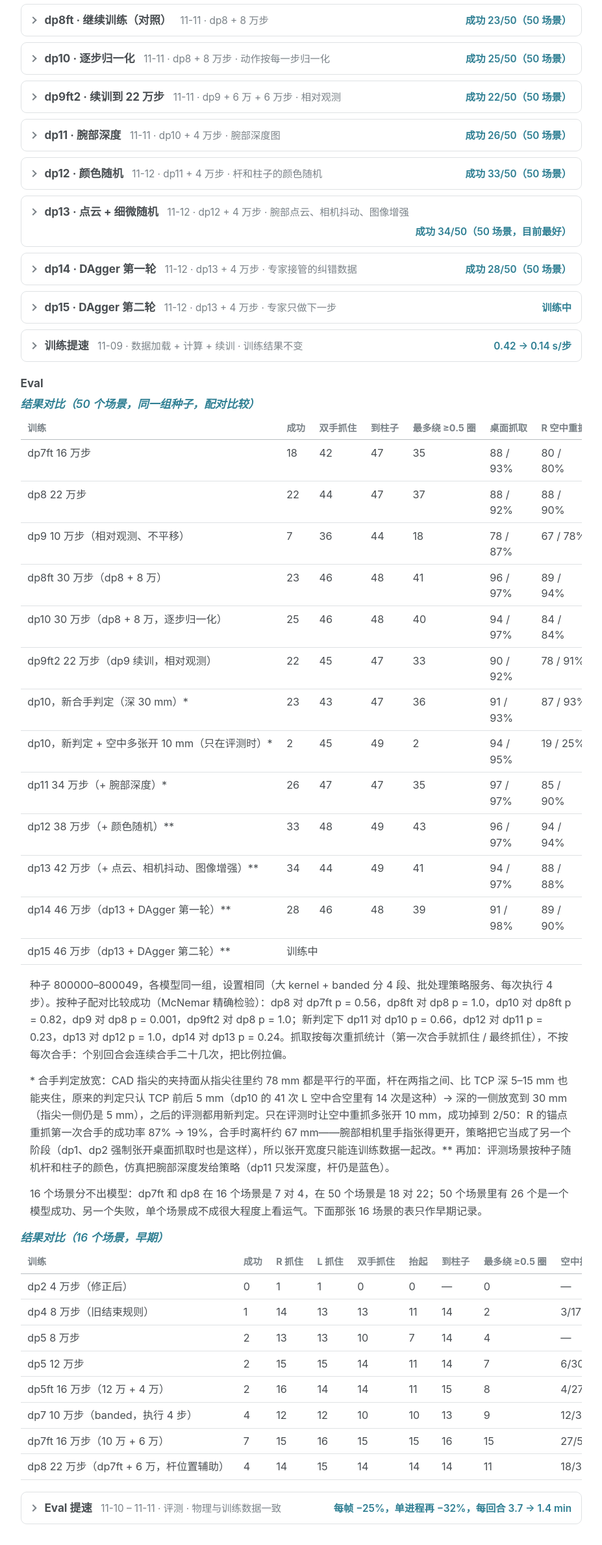
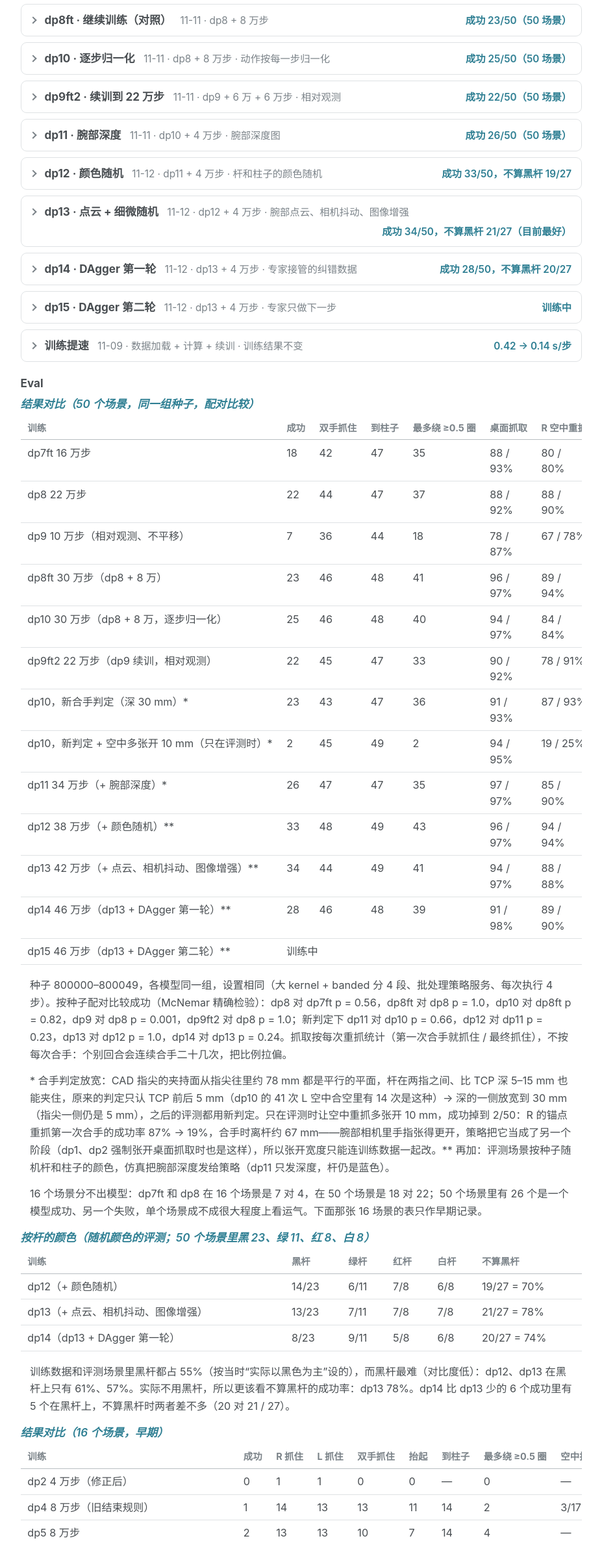
Before and after one commit to YukunEthanZhou/26CableProjectPage, a plain HTML site: page post-wrap.html in a window 1280 px wide. Shown: the part 8605-10983 px from the top of the page at 65% size, without its empty margins (304-1231 px from the left). Drawn offline with Linux system fonts and the light colour scheme.

Commit message:
Post Wrap V4-DP: success by rod colour for dp12-dp14 (black rods, 55% of the data and the scenes, are the hardest and not used on the robot: without them dp12 19/27, dp13 21/27, dp14 20/27)

```diff
--- a/post-wrap.html
+++ b/post-wrap.html
@@ -962,7 +962,7 @@
               </details>
 
               <details class="dp-run">
-                <summary><span class="dp-run__name">dp12 · 颜色随机</span><span class="dp-run__meta">11-12 · dp11 + 4 万步 · 杆和柱子的颜色随机</span><span class="dp-run__result">成功 33/50（50 场景）</span></summary>
+                <summary><span class="dp-run__name">dp12 · 颜色随机</span><span class="dp-run__meta">11-12 · dp11 + 4 万步 · 杆和柱子的颜色随机</span><span class="dp-run__result">成功 33/50，不算黑杆 19/27</span></summary>
                 <div class="page-prose__table">
                   <table>
                     <tbody>
@@ -971,15 +971,15 @@
                       <tr><th scope="row">训练量</th><td>4 万步（共 38 万步），loss 0.004</td></tr>
                       <tr><th scope="row">训练时间</th><td>1 h 21 min（11-12 00:25–01:46 UTC），0.12 s/步，1 张 H200</td></tr>
                       <tr><th scope="row">评测</th><td>50 个场景，新合手判定 + 腕部深度 + 随机颜色；62 min</td></tr>
-                      <tr><th scope="row">结果</th><td>成功 33/50 = 66%（dp11 26/50，配对检验 p = 0.23）；双手 48、到柱子 49、≥0.5 圈 43，超时 23 → 9；按每次重抓：桌面 96/97%，R 空中 94/94%，L 空中 64/81%。按颜色：黑杆 14/23、绿 6/11、红 7/8、白 6/8</td></tr>
-                      <tr><th scope="row">问题</th><td>提升主要来自 L “停在杆前面、没够到”的合空大幅减少（20 → 8 次）：颜色随机让策略没法凭外观走捷径。剩下的 L 合空多是离杆很远（跟丢了）。黑杆最差（对比度低）</td></tr>
+                      <tr><th scope="row">结果</th><td>成功 33/50 = 66%（dp11 26/50，配对检验 p = 0.23）；双手 48、到柱子 49、≥0.5 圈 43，超时 23 → 9；按每次重抓：桌面 96/97%，R 空中 94/94%，L 空中 64/81%。按颜色：黑杆 14/23、绿 6/11、红 7/8、白 6/8；不算黑杆 19/27 = 70%</td></tr>
+                      <tr><th scope="row">问题</th><td>提升主要来自 L “停在杆前面、没够到”的合空大幅减少（20 → 8 次）：颜色随机让策略没法凭外观走捷径。剩下的 L 合空多是离杆很远（跟丢了）。黑杆最差（对比度低，14/23 = 61%），而训练和评测里黑杆都占 55%（按当时“实际以黑色为主”设的）；实际不用黑杆，更该看不算黑杆的 19/27 = 70%</td></tr>
                     </tbody>
                   </table>
                 </div>
               </details>
 
               <details class="dp-run">
-                <summary><span class="dp-run__name">dp13 · 点云 + 细微随机</span><span class="dp-run__meta">11-12 · dp12 + 4 万步 · 腕部点云、相机抖动、图像增强</span><span class="dp-run__result">成功 34/50（50 场景，目前最好）</span></summary>
+                <summary><span class="dp-run__name">dp13 · 点云 + 细微随机</span><span class="dp-run__meta">11-12 · dp12 + 4 万步 · 腕部点云、相机抖动、图像增强</span><span class="dp-run__result">成功 34/50，不算黑杆 21/27（目前最好）</span></summary>
                 <div class="page-prose__table">
                   <table>
                     <tbody>
@@ -988,15 +988,15 @@
                       <tr><th scope="row">训练量</th><td>4 万步（共 42 万步），loss 0.004</td></tr>
                       <tr><th scope="row">训练时间</th><td>1 h 34 min（11-12 06:40–08:14 UTC），0.13–0.15 s/步，1 张 H200</td></tr>
                       <tr><th scope="row">评测</th><td>同 dp12；64 min</td></tr>
-                      <tr><th scope="row">结果</th><td>成功 34/50 = 68%（dp12 33/50，配对检验 p = 1.0）；双手 44、到柱子 49、≥0.5 圈 41；按每次重抓：桌面 94/97%，R 空中 88/88%，L 空中 75/85%（按每次合手 49% → 67%）。不算黑杆 21/27 = 78%，白杆 + 橙柱 5/6</td></tr>
-                      <tr><th scope="row">问题</th><td>L 空中重抓明显变好（合空 36 → 22 次，离杆很远的 17 → 8 次），但 R 空中和桌面略差；三项一起加，分不清各自的作用</td></tr>
+                      <tr><th scope="row">结果</th><td>成功 34/50 = 68%（dp12 33/50，配对检验 p = 1.0）；双手 44、到柱子 49、≥0.5 圈 41；按每次重抓：桌面 94/97%，R 空中 88/88%，L 空中 75/85%（按每次合手 49% → 67%）。按颜色：黑杆 13/23、绿 7/11、红 7/8、白 7/8；不算黑杆 21/27 = 78%，白杆 + 橙柱 5/6</td></tr>
+                      <tr><th scope="row">问题</th><td>L 空中重抓明显变好（合空 36 → 22 次，离杆很远的 17 → 8 次），但 R 空中和桌面略差；三项一起加，分不清各自的作用。黑杆仍最差（13/23 = 57%）；实际不用黑杆，看不算黑杆的 78%</td></tr>
                     </tbody>
                   </table>
                 </div>
               </details>
 
               <details class="dp-run">
-                <summary><span class="dp-run__name">dp14 · DAgger 第一轮</span><span class="dp-run__meta">11-12 · dp13 + 4 万步 · 专家接管的纠错数据</span><span class="dp-run__result">成功 28/50（50 场景）</span></summary>
+                <summary><span class="dp-run__name">dp14 · DAgger 第一轮</span><span class="dp-run__meta">11-12 · dp13 + 4 万步 · 专家接管的纠错数据</span><span class="dp-run__result">成功 28/50，不算黑杆 20/27</span></summary>
                 <div class="page-prose__table">
                   <table>
                     <tbody>
@@ -1005,7 +1005,7 @@
                       <tr><th scope="row">训练量</th><td>4 万步（共 46 万步），loss 0.004</td></tr>
                       <tr><th scope="row">训练时间</th><td>1 h 36 min（11-12 14:07–15:43 UTC），0.15 s/步，1 张 H200</td></tr>
                       <tr><th scope="row">评测</th><td>同 dp13；87 min</td></tr>
-                      <tr><th scope="row">结果</th><td>成功 28/50 = 56%（dp13 34/50，配对检验 p = 0.24）；双手 46、到柱子 48、≥0.5 圈 39，超时 13 → 17；按每次重抓：桌面 91/98%，R 空中 89/90%，L 空中 60/80%；按每次合手 L 空中 67% → 45%（按种子重抽样，98% 的情况 dp13 更好）</td></tr>
+                      <tr><th scope="row">结果</th><td>成功 28/50 = 56%（dp13 34/50，配对检验 p = 0.24）；双手 46、到柱子 48、≥0.5 圈 39，超时 13 → 17；按每次重抓：桌面 91/98%，R 空中 89/90%，L 空中 60/80%；按每次合手 L 空中 67% → 45%（按种子重抽样，98% 的情况 dp13 更好）。按颜色：黑杆 8/23、绿 9/11、红 5/8、白 6/8；不算黑杆 20/27 = 74%（dp13 21/27）：比 dp13 少的 6 个成功里 5 个在黑杆上</td></tr>
                       <tr><th scope="row">问题</th><td>没有变好。杆离 TCP 0–5 mm 时合手照样抓得住（21/24），但杆还差 1–5 cm 就合手的次数从 15 涨到 37（合手时杆的中位距离 6.9 → 10.0 mm），张开宽度没变。原因：接管开头的“张开 + 上抬”让同样的画面对应了不同的动作；另外“合空”在手指还在合拢时就触发了（手指有速度限制，宽度先到闭合值），专家把本来要抓住的手又张开了</td></tr>
                     </tbody>
                   </table>
@@ -1075,6 +1075,22 @@
               <p>种子 800000–800049，各模型同一组，设置相同（大 kernel + banded 分 4 段、批处理策略服务、每次执行 4 步）。按种子配对比较成功（McNemar 精确检验）：dp8 对 dp7ft p = 0.56，dp8ft 对 dp8 p = 1.0，dp10 对 dp8ft p = 0.82，dp9 对 dp8 p = 0.001，dp9ft2 对 dp8 p = 1.0；新判定下 dp11 对 dp10 p = 0.66，dp12 对 dp11 p = 0.23，dp13 对 dp12 p = 1.0，dp14 对 dp13 p = 0.24。抓取按每次重抓统计（第一次合手就抓住 / 最终抓住），不按每次合手：个别回合会连续合手二十几次，把比例拉偏。</p>
               <p>* 合手判定放宽：CAD 指尖的夹持面从指尖往里约 78 mm 都是平行的平面，杆在两指之间、比 TCP 深 5–15 mm 也能夹住，原来的判定只认 TCP 前后 5 mm（dp10 的 41 次 L 空中合空里有 14 次是这种）→ 深的一侧放宽到 30 mm（指尖一侧仍是 5 mm），之后的评测都用新判定。只在评测时让空中重抓多张开 10 mm，成功掉到 2/50：R 的锚点重抓第一次合手的成功率 87% → 19%，合手时离杆约 67 mm——腕部相机里手指张得更开，策略把它当成了另一个阶段（dp1、dp2 强制张开桌面抓取时也是这样），所以张开宽度只能连训练数据一起改。** 再加：评测场景按种子随机杆和柱子的颜色，仿真把腕部深度发给策略（dp11 只发深度，杆仍是蓝色）。</p>
               <p>16 个场景分不出模型：dp7ft 和 dp8 在 16 个场景是 7 对 4，在 50 个场景是 18 对 22；50 个场景里有 26 个是一个模型成功、另一个失败，单个场景成不成很大程度上看运气。下面那张 16 场景的表只作早期记录。</p>
+            </div>
+            <p class="page-prose__label">按杆的颜色（随机颜色的评测；50 个场景里黑 23、绿 11、红 8、白 8）</p>
+            <div class="page-prose__table">
+              <table>
+                <thead>
+                  <tr><th scope="col">训练</th><th scope="col">黑杆</th><th scope="col">绿杆</th><th scope="col">红杆</th><th scope="col">白杆</th><th scope="col">不算黑杆</th></tr>
+                </thead>
+                <tbody>
+                  <tr><td>dp12（+ 颜色随机）</td><td>14/23</td><td>6/11</td><td>7/8</td><td>6/8</td><td>19/27 = 70%</td></tr>
+                  <tr><td>dp13（+ 点云、相机抖动、图像增强）</td><td>13/23</td><td>7/11</td><td>7/8</td><td>7/8</td><td>21/27 = 78%</td></tr>
+                  <tr><td>dp14（dp13 + DAgger 第一轮）</td><td>8/23</td><td>9/11</td><td>5/8</td><td>6/8</td><td>20/27 = 74%</td></tr>
+                </tbody>
+              </table>
+            </div>
+            <div class="dp-run__note">
+              <p>训练数据和评测场景里黑杆都占 55%（按当时“实际以黑色为主”设的），而黑杆最难（对比度低）：dp12、dp13 在黑杆上只有 61%、57%。实际不用黑杆，所以更该看不算黑杆的成功率：dp13 78%。dp14 比 dp13 少的 6 个成功里有 5 个在黑杆上，不算黑杆时两者差不多（20 对 21 / 27）。</p>
             </div>
             <p class="page-prose__label">结果对比（16 个场景，早期）</p>
             <div class="page-prose__table">
```
Also changed, not shown: index.html (+4 -0 lines).
